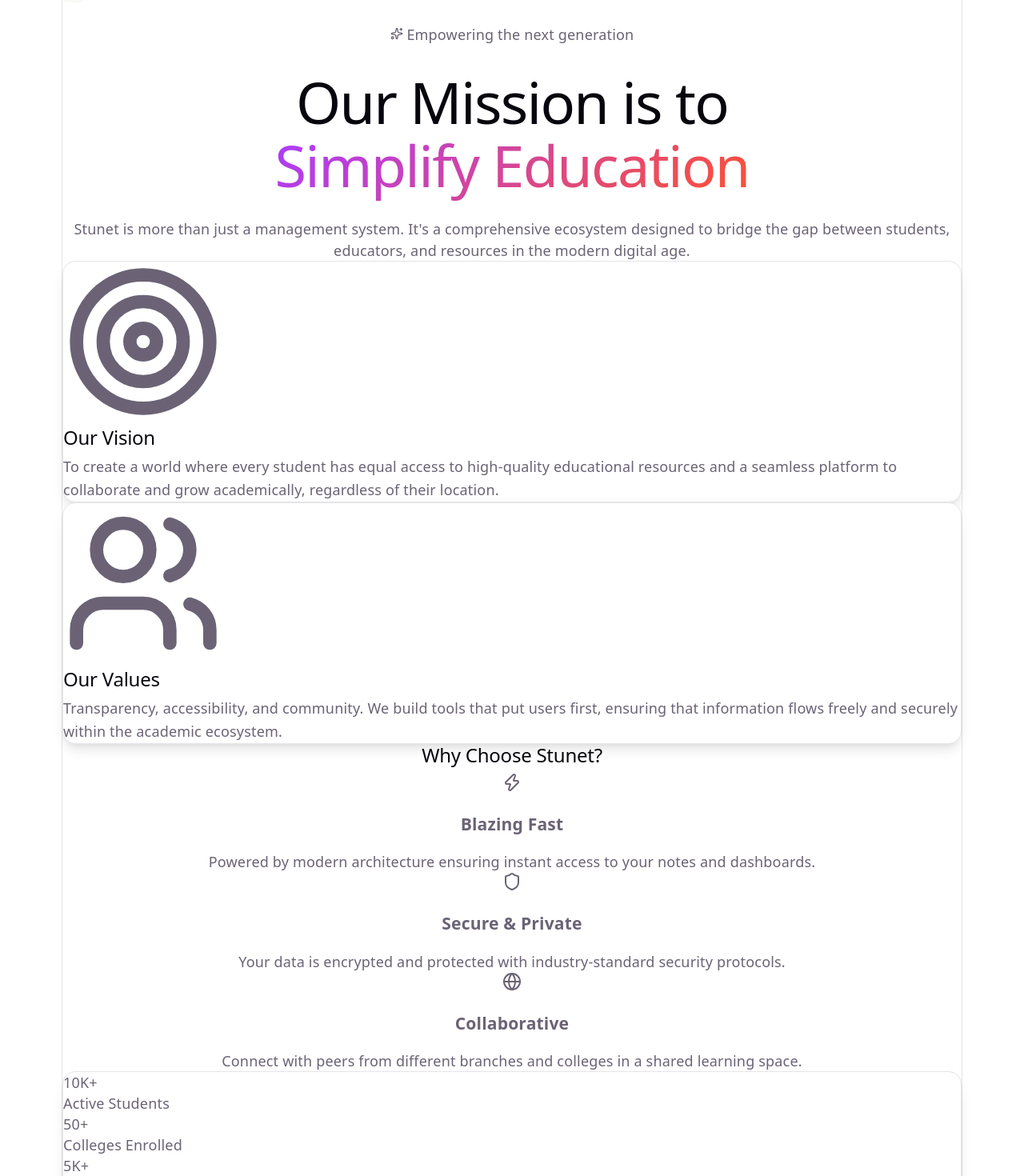
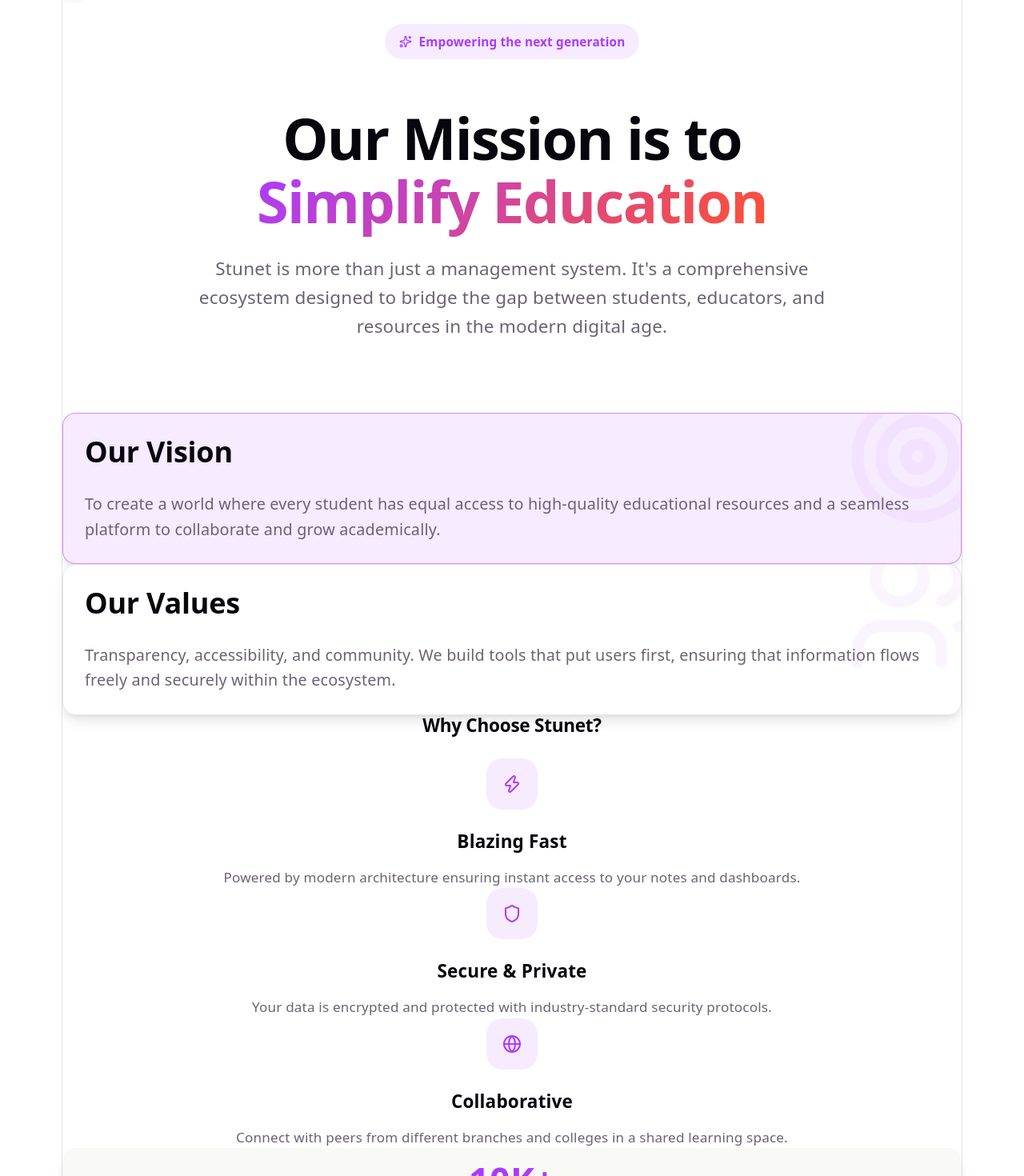
Before and after one commit to yashkohakade18/Stunet, a React (Vite) app: page /about in a window 1280 px wide. Shown: the part 120-1590 px from the top of the page at 80% size. Built offline with nearby package versions, Linux system fonts and the light colour scheme.

Commit message:
feat: redesign About page with immersive hero section and animated value cards

```diff
--- a/src/App.css
+++ b/src/App.css
@@ -723,6 +723,126 @@
   border-radius: 4px;
 }
 
+/* About Page Styles */
+.about-hero {
+  text-align: center;
+  margin-bottom: 5rem;
+}
+
+.about-badge {
+  display: inline-flex;
+  align-items: center;
+  gap: 0.5rem;
+  padding: 0.5rem 1rem;
+  background: var(--accent-bg);
+  color: var(--accent);
+  border-radius: 50px;
+  font-size: 0.85rem;
+  font-weight: 700;
+  margin-bottom: 1.5rem;
+}
+
+.about-title {
+  font-size: 4rem;
+  font-weight: 800;
+  color: var(--text-h);
+  line-height: 1.1;
+  margin-bottom: 1.5rem;
+}
+
+.about-subtitle {
+  font-size: 1.25rem;
+  color: var(--text);
+  max-width: 800px;
+  margin: 0 auto;
+  line-height: 1.6;
+}
+
+.vision-card {
+  background: var(--accent-bg) !important;
+  border-color: var(--accent-border) !important;
+}
+
+.vision-bg-icon {
+  position: absolute;
+  right: -2rem;
+  top: -2rem;
+  color: var(--accent);
+  opacity: 0.05;
+  transition: transform 0.3s ease;
+}
+
+.vision-card:hover .vision-bg-icon,
+.values-card:hover .vision-bg-icon {
+  transform: scale(1.1) rotate(-5deg);
+}
+
+.vision-title {
+  font-size: 2rem;
+  font-weight: 800;
+  color: var(--text-h);
+  margin-bottom: 1.5rem;
+}
+
+.vision-text {
+  font-size: 1.1rem;
+  color: var(--text);
+  line-height: 1.7;
+}
+
+.feature-item {
+  text-align: center;
+}
+
+.feature-icon-box {
+  width: 64px;
+  height: 64px;
+  background: var(--accent-bg);
+  color: var(--accent);
+  border-radius: 20px;
+  display: flex;
+  align-items: center;
+  justify-content: center;
+  margin: 0 auto 1.5rem;
+}
+
+.feature-title {
+  font-size: 1.25rem;
+  font-weight: 700;
+  color: var(--text-h);
+  margin-bottom: 1rem;
+}
+
+.feature-desc {
+  font-size: 0.95rem;
+  color: var(--text);
+  line-height: 1.6;
+}
+
+.stats-container-card {
+  background: var(--social-bg) !important;
+  border: none !important;
+}
+
+.stat-item {
+  text-align: center;
+}
+
+.stat-value {
+  font-size: 2.5rem;
+  font-weight: 800;
+  color: var(--accent);
+  margin-bottom: 0.5rem;
+}
+
+.stat-label {
+  font-size: 0.8rem;
+  font-weight: 700;
+  color: var(--text);
+  text-transform: uppercase;
+  letter-spacing: 0.1em;
+}
+
 /* Contact Page Styles */
 .contact-title {
   font-size: 3.5rem;
--- a/src/pages/About.jsx
+++ b/src/pages/About.jsx
@@ -1,6 +1,6 @@
 import React from 'react';
 import PageWrapper from '../components/layout/PageWrapper';
-import Card from '../components/ui/Card';
+import Card, { CardContent } from '../components/ui/Card';
 import { Target, Users, Shield, Zap, Globe, Sparkles } from 'lucide-react';
 
 const About = () => {
@@ -8,48 +8,53 @@ const About = () => {
     <PageWrapper>
       <div className="max-w-6xl mx-auto px-4 py-16">
         {/* Header Section */}
-        <section className="text-center mb-24">
-          <div className="inline-flex items-center gap-2 px-4 py-2 bg-accent-bg rounded-full text-accent text-sm font-bold mb-6">
+        <section className="about-hero">
+          <div className="about-badge">
             <Sparkles size={16} /> Empowering the next generation
           </div>
-          <h1 className="hero-title" style={{ fontSize: '4rem', marginBottom: '1.5rem' }}>
+          <h1 className="about-title">
             Our Mission is to <br />
             <span className="highlight">Simplify Education</span>
           </h1>
-          <p className="text-var(--text) text-xl max-w-3xl mx-auto leading-relaxed">
+          <p className="about-subtitle">
             Stunet is more than just a management system. It's a comprehensive ecosystem designed to
             bridge the gap between students, educators, and resources in the modern digital age.
           </p>
         </section>
 
         {/* Vision & Mission Cards */}
-        <div className="grid grid-cols-1 md:grid-cols-2 gap-8 mb-24">
-          <Card className="p-12 bg-accent-bg border-accent-border relative overflow-hidden group">
-            <div className="absolute -right-8 -top-8 text-accent/10 group-hover:scale-110 transition-transform">
-              <Target size={200} />
+        <div className="grid grid-cols-1 md:grid-cols-2 gap-10 mb-24">
+          <Card className="vision-card" hoverable={true}>
+            <CardContent className="p-12 relative overflow-hidden group">
+              <div className="vision-bg-icon">
+                <Target size={180} />
               </div>
-            <h2 className="text-3xl font-extrabold text-var(--text-h) mb-6">Our Vision</h2>
-            <p className="text-lg text-var(--text) leading-relaxed">
+              <h2 className="vision-title">Our Vision</h2>
+              <p className="vision-text">
                 To create a world where every student has equal access to high-quality educational resources
-              and a seamless platform to collaborate and grow academically, regardless of their location.
+                and a seamless platform to collaborate and grow academically.
               </p>
+            </CardContent>
           </Card>
-          <Card className="p-12 relative overflow-hidden group">
-             <div className="absolute -right-8 -top-8 text-accent/10 group-hover:scale-110 transition-transform">
-              <Users size={200} />
+
+          <Card className="values-card" hoverable={true}>
+            <CardContent className="p-12 relative overflow-hidden group">
+               <div className="vision-bg-icon">
+                <Users size={180} />
               </div>
-            <h2 className="text-3xl font-extrabold text-var(--text-h) mb-6">Our Values</h2>
-            <p className="text-lg text-var(--text) leading-relaxed">
+              <h2 className="vision-title">Our Values</h2>
+              <p className="vision-text">
                 Transparency, accessibility, and community. We build tools that put users first, ensuring that
-              information flows freely and securely within the academic ecosystem.
+                information flows freely and securely within the ecosystem.
               </p>
+            </CardContent>
           </Card>
         </div>
 
         {/* Why Stunet? */}
         <section className="mb-24">
-          <h2 className="text-center text-3xl font-bold mb-16 text-var(--text-h)">Why Choose Stunet?</h2>
-          <div className="grid grid-cols-1 md:grid-cols-3 gap-8">
+          <h2 className="section-title text-center text-3xl mb-16">Why Choose Stunet?</h2>
+          <div className="grid grid-cols-1 md:grid-cols-3 gap-12">
             {[
               {
                 icon: <Zap />,
@@ -67,19 +72,20 @@ const About = () => {
                 desc: 'Connect with peers from different branches and colleges in a shared learning space.'
               }
             ].map((feature, idx) => (
-              <div key={idx} className="text-center p-8">
-                <div className="w-16 h-16 bg-accent-bg rounded-2xl flex items-center justify-center text-accent mx-auto mb-6">
+              <div key={idx} className="feature-item">
+                <div className="feature-icon-box">
                   {feature.icon}
                 </div>
-                <h3 className="text-xl font-bold mb-4 text-var(--text-h)">{feature.title}</h3>
-                <p className="text-var(--text) leading-relaxed">{feature.desc}</p>
+                <h3 className="feature-title">{feature.title}</h3>
+                <p className="feature-desc">{feature.desc}</p>
               </div>
             ))}
           </div>
         </section>
 
         {/* Team / Stats */}
-        <Card className="p-16 text-center bg-black/5" hoverable={false}>
+        <Card className="stats-container-card" hoverable={false}>
+          <CardContent className="p-16">
             <div className="grid grid-cols-2 md:grid-cols-4 gap-12">
               {[
                 { label: 'Active Students', value: '10K+' },
@@ -87,12 +93,13 @@ const About = () => {
                 { label: 'Notes Uploaded', value: '5K+' },
                 { label: 'Uptime', value: '99.9%' }
               ].map((stat, idx) => (
-              <div key={idx}>
-                <div className="text-4xl font-extrabold text-accent mb-2">{stat.value}</div>
-                <div className="text-sm font-bold text-var(--text) uppercase tracking-widest">{stat.label}</div>
+                <div key={idx} className="stat-item">
+                  <div className="stat-value">{stat.value}</div>
+                  <div className="stat-label">{stat.label}</div>
                 </div>
               ))}
             </div>
+          </CardContent>
         </Card>
       </div>
     </PageWrapper>
```
Lines whose indentation alone changed are shown as unchanged.
